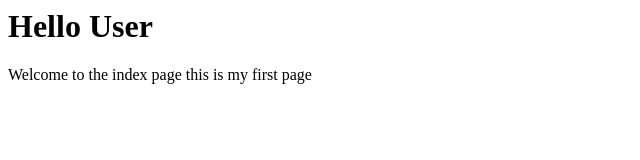
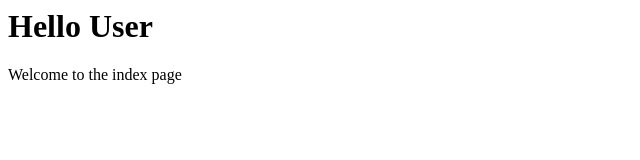
Before and after one commit to manasin96/project_dir, a plain HTML site: page index.html in a window 1280 px wide. Shown: the whole page, without its empty margins (0-640 px from the left). Drawn offline with Linux system fonts and the light colour scheme.

Commit message:
Revert "updated html file":
This reverts commit 363bbf5ce3deda346dc99ab9e76f705d0a6fd2e6.

wq

```diff
--- a/index.html
+++ b/index.html
@@ -4,6 +4,5 @@
   </head>
   <body>
     Welcome to the index page
-    this is my first page
   </body>
 </html>
```
